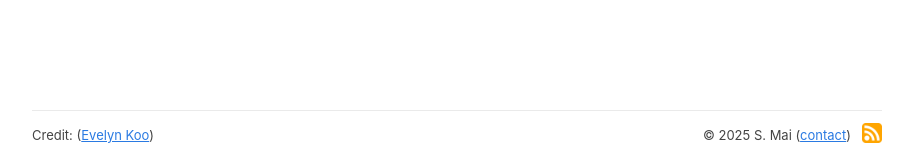
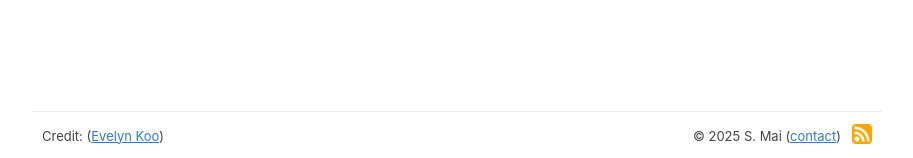
Before and after one commit to hatute/hatute.github.io, a Jekyll site: the page built from index.markdown, in a window 1280 px wide. Shown: the part 739-897 px from the top of the page, without its empty margins (183-1096 px from the left). Built offline with Jekyll 4.4.1, drawn with Linux system fonts in a browser that asks for light colours.

Commit message:
style: enhance footer responsiveness and add mobile media query

```diff
--- a/_sass/footer.scss
+++ b/_sass/footer.scss
@@ -1,5 +1,6 @@
 footer {
-  width: 850px;
+  max-width: 850px;
+  width: 100%;
   height: 50px;
   border-top: 1px solid var(--border-color);
   background-color: var(--background-color);
@@ -10,4 +11,10 @@
   position: fixed;
   bottom: 0px;
   font-size: small;
+  left: 50%; /* Center the footer horizontally */
+  transform: translateX(-50%); /* Adjust for centering */
+  padding: 0 10px; /* Add padding to prevent content from touching edges */
+  box-sizing: border-box; /* Include padding in the width calculation */
+  overflow: hidden; /* Prevent content from overflowing */
+  white-space: nowrap; /* Prevent text from wrapping */
 }
--- a/_sass/layout.scss
+++ b/_sass/layout.scss
@@ -72,3 +72,26 @@
 .grid-link {
   grid-area: links;
 }
+
+
+/* Add media query for mobile devices */
+@media (max-width: 768px) {
+  // .home-grid {
+  //   grid-template-areas: "image" "desc";
+  //   grid-template-columns: 1fr;
+  // }
+
+  .grid-img {
+    margin-top: 0;
+    text-align: center;
+  }
+
+  .grid-img img {
+    width: 170px; /* Adjust as needed */
+  }
+
+  .grid-desc {
+    // text-align: center;
+    margin: 20px 0;
+  }
+}
--- a/index.markdown
+++ b/index.markdown
@@ -12,7 +12,6 @@
     <div class="grid-desc">
     <h3>Hello!</h3>
         below average PhD student @ Rutgers ECE
-        <!-- I'll leave that question up to you. -->
         <ul>
             <li><a href="/about">About</a></li>
             <li><a href="/publications">Publications</a></li>
```
